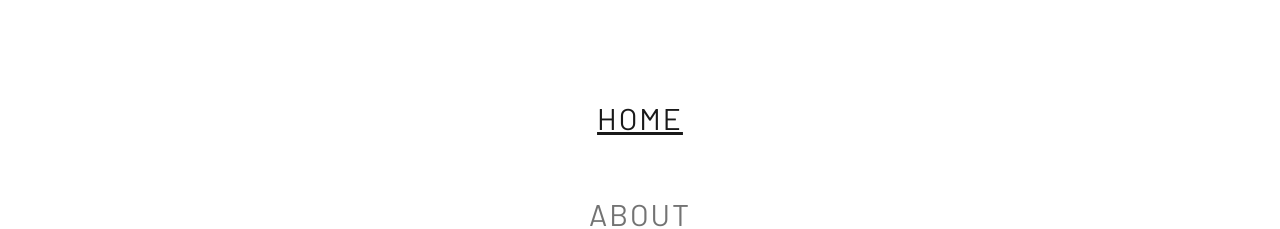
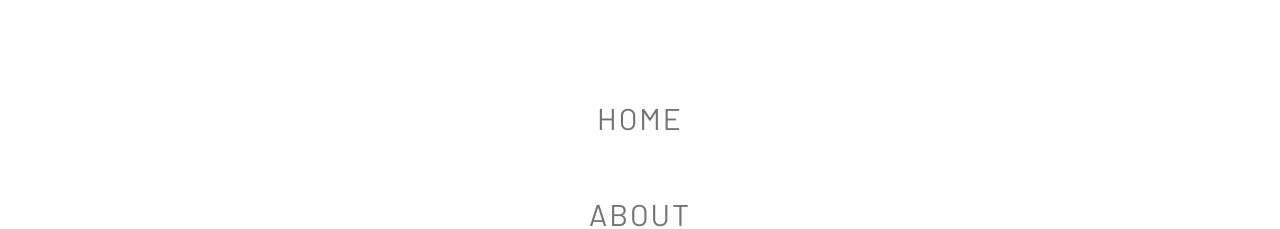
Before and after one commit to Blackadder331/Orden-GH-Pages, a React (Create React App) app: page / in a window 1280 px wide. Both pictures are taken after a click on the button "Toggle navigation". Shown: the part 214-443 px from the top of the page. Built offline with nearby package versions, Linux system fonts and the light colour scheme.

Commit message:
hash router links

```diff
--- a/src/App.js
+++ b/src/App.js
@@ -145,7 +145,7 @@ const Layout = () => {
                   data-target="#navbarCollapse"
                   className="nav-link"
                   activeclassname="active"
-                  to="/"
+                  to="Orden-GH-Pages/#/"
                   onClick={'data-bs-target="#navbarCollapse"'}
                   >
                     Home
```
